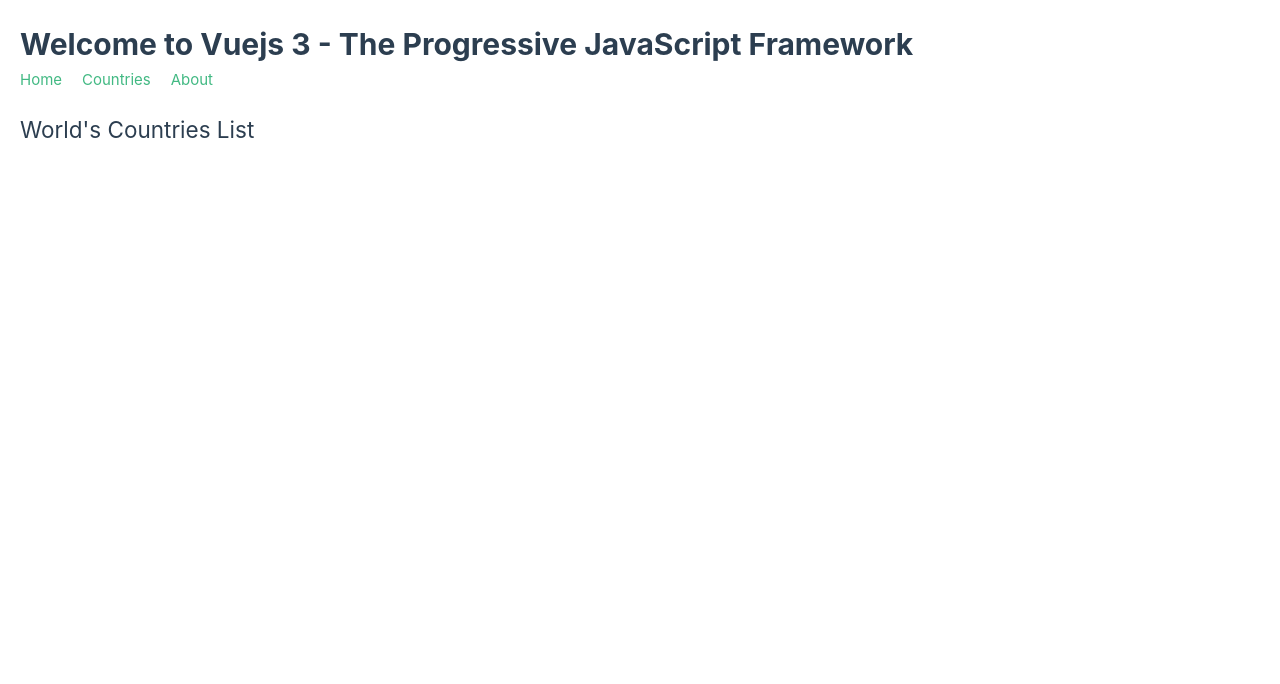
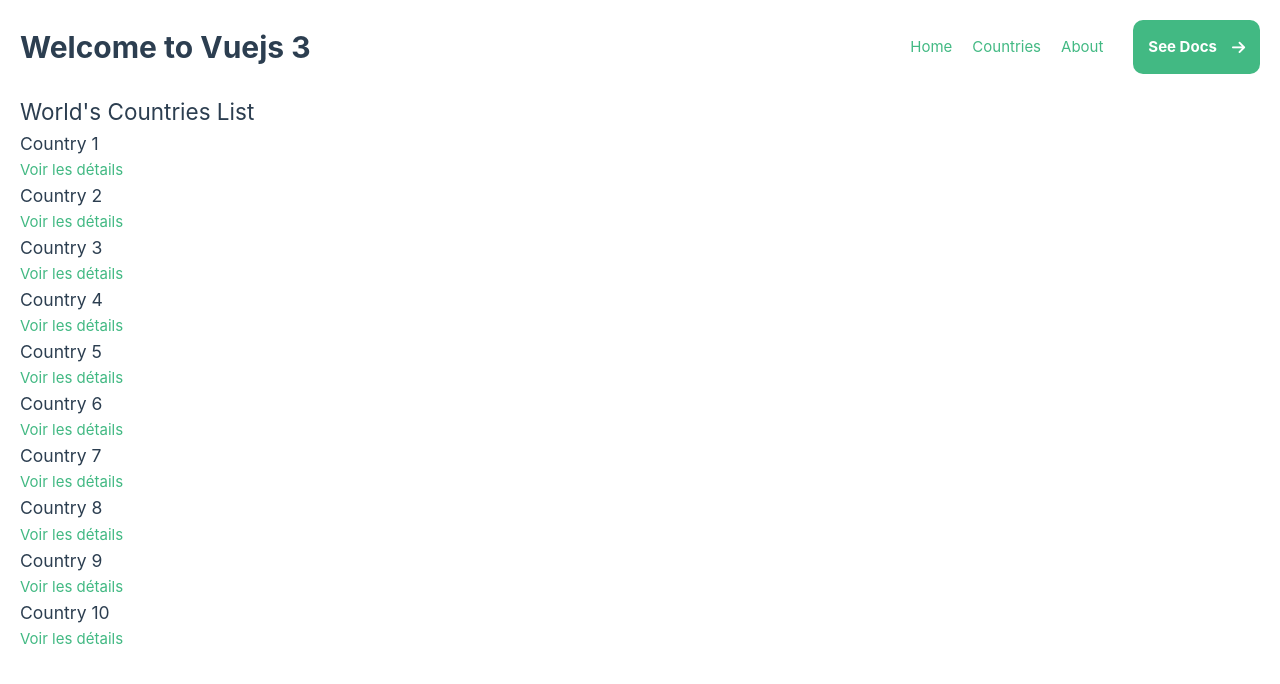
Before and after one commit to maxfrn65/vue-s5, a Vue app: page /countries in a window 1280 px wide. Shown: the top 684 px of the page. Built offline with nearby package versions, Linux system fonts and the light colour scheme.

Commit message:
feat country list + details page

```diff
--- a/src/App.vue
+++ b/src/App.vue
@@ -1,17 +1,22 @@
 <script setup>
   import Button from "@/components/Button.vue";
-  const title = "Welcome to Vuejs 3 - The Progressive JavaScript Framework";
+  const title = "Welcome to Vuejs 3";
   const paragraph = "Lorem ipsum dolor sit amet, consectetur adipiscing elit. Sed non risus. Suspendisse lectus tortor, dignissim sit amet, adipiscing nec, ultricies sed, dolor.";
 </script>
 
 <template>
   <div id="app">
+    <header>
       <h1>{{ title }}</h1>
+      <div id="inner-header">
         <nav>
           <router-link to="/">Home</router-link>
           <router-link to="countries">Countries</router-link>
           <router-link :to="{name: 'about'}">About</router-link>
         </nav>
+        <Button />
+      </div>
+    </header>
     <div id="view-content">
       <router-view />
     </div>
@@ -27,16 +32,19 @@
     color: red;
   }
 
+  header {
+    display: flex;
+    align-items: center;
+    justify-content: space-between;
+    #inner-header {
+      display: flex;
+      align-items: center;
+      gap: 30px;
+    }
+  }
   nav {
     display: flex;
     gap: 20px;
-    a {
-      text-decoration: none;
-      color: #42b983;
-      &:hover {
-        text-decoration: underline;
-      }
-    }
   }
 
   #view-content {
--- a/src/assets/main.css
+++ b/src/assets/main.css
@@ -3,3 +3,11 @@
 body {
     margin: 20px;
 }
+
+a {
+    text-decoration: none;
+    color: #42b983;
+    &:hover {
+        text-decoration: underline;
+    }
+}
--- a/src/main.js
+++ b/src/main.js
@@ -5,6 +5,7 @@
 import Countries from "@/views/Countries.vue";
 import Home from "@/views/Home.vue";
 import About from "@/views/About.vue";
+import CountriesDetails from "@/views/CountriesDetails.vue";
 
 const router = createRouter({
     history: createWebHistory(import.meta.env.BASE_URL),
@@ -15,13 +16,19 @@
         },
         {
             path: '/countries',
-            component: Countries
+            component: Countries,
+            name: 'countries'
+        },
+        {
+            path: '/countries/:id',
+            component: CountriesDetails,
+            name: 'countries-details'
         },
         {
             path: '/about',
             component: About,
             name: 'about'
-        }
+        },
     ]
 })
 const app = createApp(App)
--- a/src/views/Countries.vue
+++ b/src/views/Countries.vue
@@ -4,6 +4,10 @@
 
 <template>
   <h2>World's Countries List</h2>
+  <div v-for="n in 10">
+    <h3>Country {{ n }}</h3>
+    <router-link :to="{name: 'countries-details', params: {id: n}}">Voir les détails</router-link>
+  </div>
 </template>
 
 <style scoped>
--- /dev/null
+++ b/src/views/CountriesDetails.vue
@@ -0,0 +1,13 @@
+<script setup>
+import { useRoute } from "vue-router";
+const route = useRoute();
+const id = route.params.id;
+</script>
+
+<template>
+  <h2>Country {{ id }}</h2>
+</template>
+
+<style scoped>
+
+</style>
--- a/src/views/Home.vue
+++ b/src/views/Home.vue
@@ -3,7 +3,8 @@
 </script>
 
 <template>
-  <h2>Home</h2>
+  <h2>The Progressive JavaScript Framework</h2>
+  <h3>An approachable, performant and versatile framework for building web user interfaces.</h3>
 </template>
 
 <style scoped>
```
Lines whose indentation alone changed are shown as unchanged.
